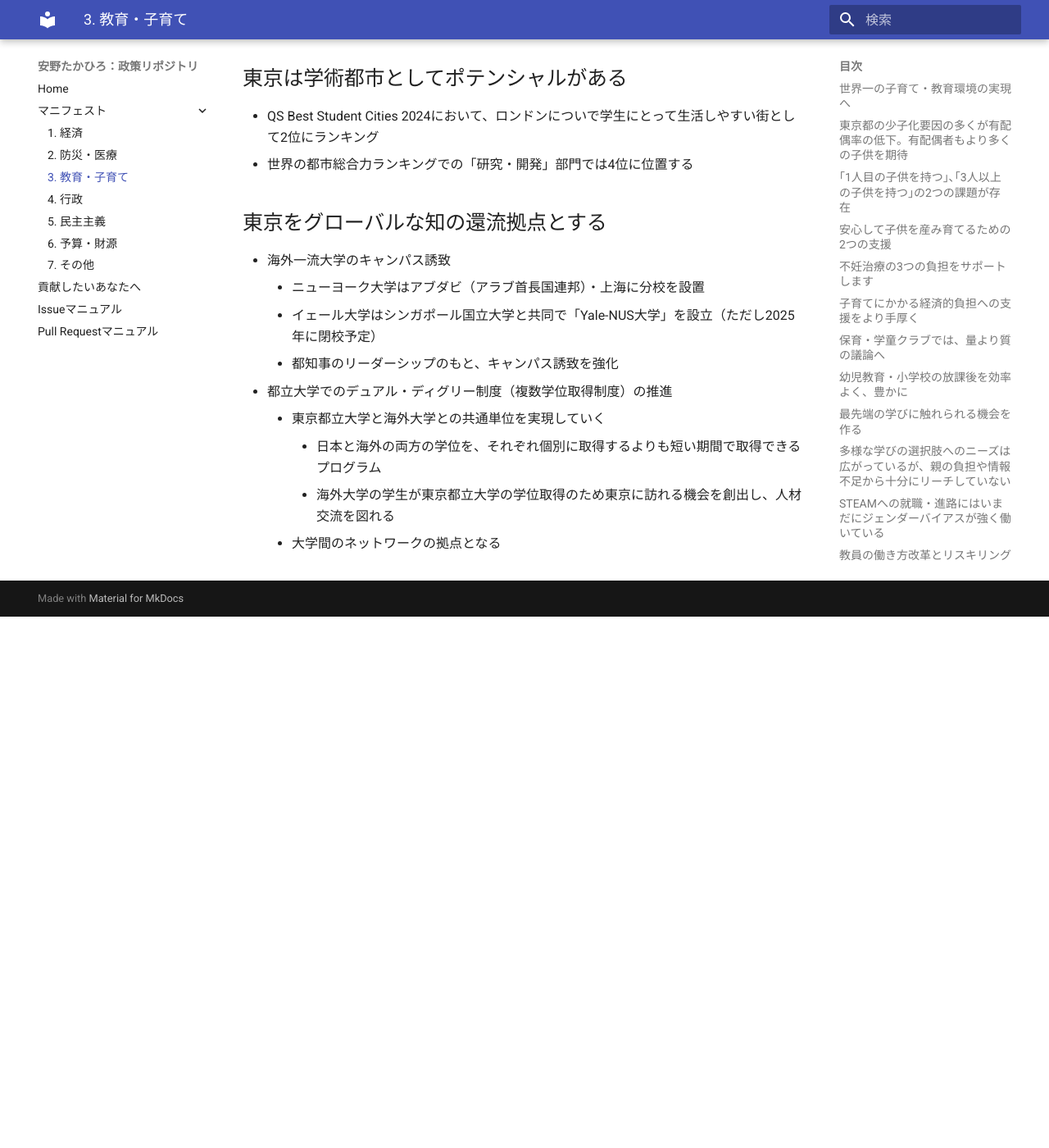
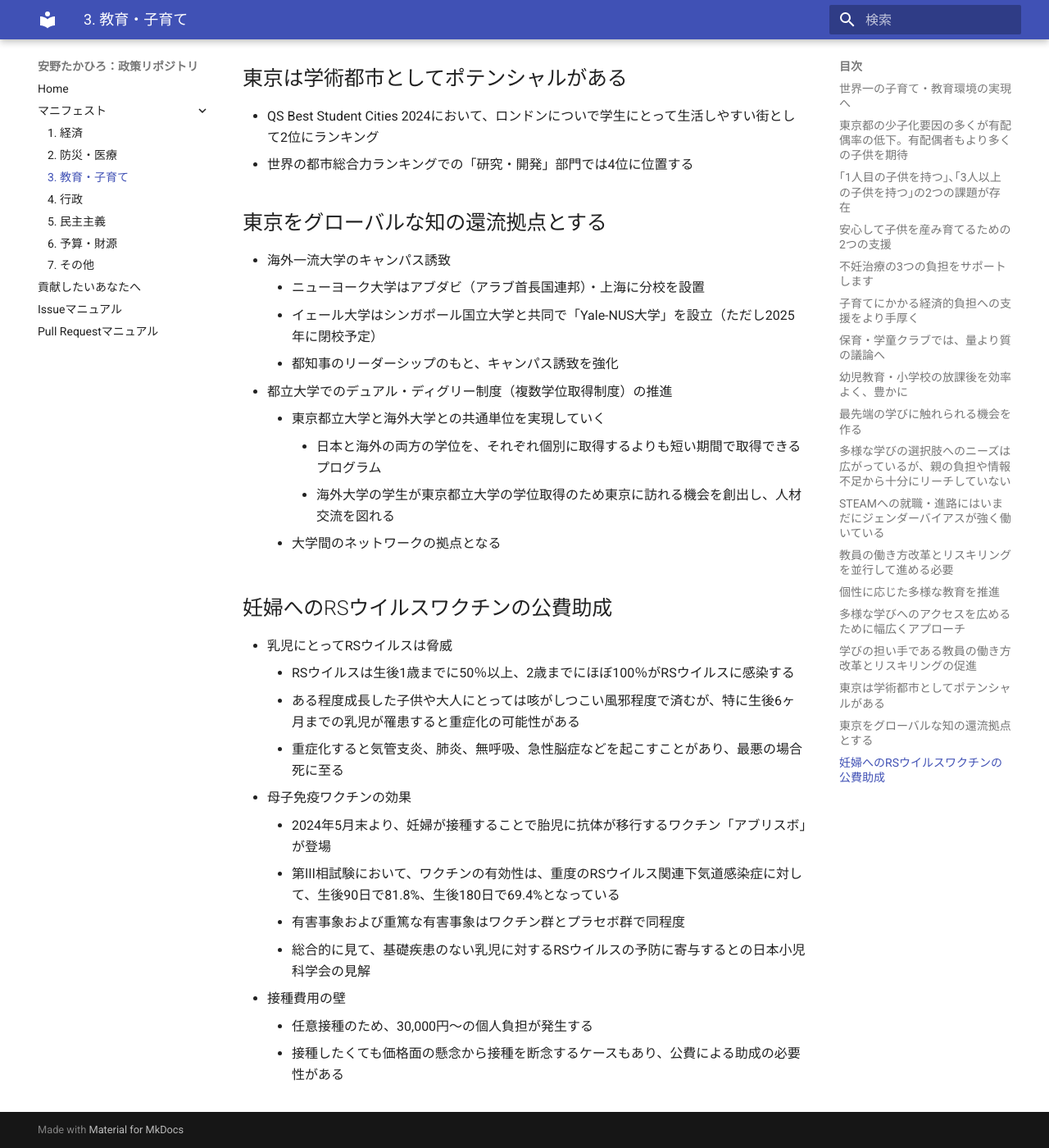
Before and after one commit to takahiroanno2024/election2024, an MkDocs documentation site: the page built from docs/manifest/education.md, in a window 1280 px wide and 1400 px high, scrolled down 7301 px. Shown: the whole window at 82% size. Built offline with MkDocs 1.6.1 and Material for MkDocs 9.7.7, drawn with Linux system fonts in a browser that asks for light colours; before the commit the page ends 8053 px from its top, so only the background shows below that.

Commit message:
妊婦へのRSウイルスワクチンの公費助成
#283 のイシューで提案しました通り、妊婦へのRSウイルスワクチンの公費助成についてプルリクエストを出させていただきます。
お手数ですが、ご確認をお願いいたします。
初めてリクエストを出すため、不備がありましたらお知らせください。

```diff
--- a/docs/manifest/education.md
+++ b/docs/manifest/education.md
@@ -194,3 +194,18 @@
         - 日本と海外の両方の学位を、それぞれ個別に取得するよりも短い期間で取得できるプログラム
         - 海外大学の学生が東京都立大学の学位取得のため東京に訪れる機会を創出し、人材交流を図れる
     - 大学間のネットワークの拠点となる
+
+## 妊婦へのRSウイルスワクチンの公費助成
+
+- 乳児にとってRSウイルスは脅威
+    - RSウイルスは生後1歳までに50％以上、2歳までにほぼ100％がRSウイルスに感染する
+    - ある程度成長した子供や大人にとっては咳がしつこい風邪程度で済むが、特に生後6ヶ月までの乳児が罹患すると重症化の可能性がある
+    - 重症化すると気管支炎、肺炎、無呼吸、急性脳症などを起こすことがあり、最悪の場合死に至る
+- 母子免疫ワクチンの効果
+    - 2024年5月末より、妊婦が接種することで胎児に抗体が移行するワクチン「アブリスボ」が登場
+    - 第Ⅲ相試験において、ワクチンの有効性は、重度のRSウイルス関連下気道感染症に対して、生後90日で81.8%、生後180日で69.4%となっている
+    - 有害事象および重篤な有害事象はワクチン群とプラセボ群で同程度
+    - 総合的に見て、基礎疾患のない乳児に対するRSウイルスの予防に寄与するとの日本小児科学会の見解
+- 接種費用の壁
+    - 任意接種のため、30,000円～の個人負担が発生する
+    - 接種したくても価格面の懸念から接種を断念するケースもあり、公費による助成の必要性がある
```
